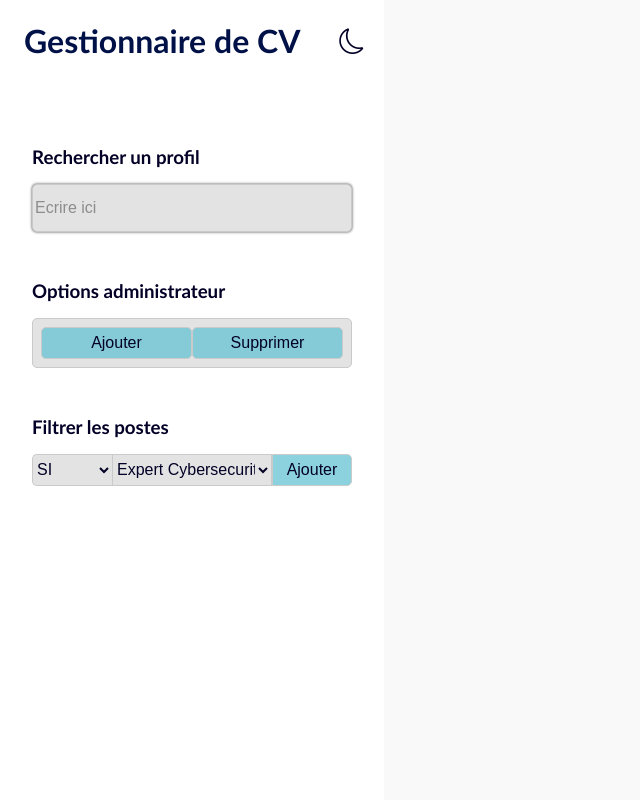
After one commit to AbderrahmanF/Projet_Web, a PHP site: page /html/leftNavbar.html in a window 1280 px wide. The commit adds this page. Shown: the whole page, without its empty margins (0-640 px from the left). Run offline with PHP 8.4, Linux system fonts and the light colour scheme.

Commit message:
update design

```diff
--- a/html/admin.html
+++ b/html/admin.html
@@ -11,13 +11,13 @@
 <body>
     <div class="option">
         <div class="flex column navbarRow">
-            <h2 class="is-title">Options administrateur</h1>
-                <div class="is-spaced-evenly">
-                    <button onclick="showAdder()" class="is-button is-admin">Ajouter</button>
-                    <!-- <button class="is-button is-admin">Modifier</button> -->
-                    <button class="is-button is-admin" onclick="deleteSelected()">Supprimer</button>
+            <h3 class="is-title">Options administrateur</h3>
+            <div class="is-spaced-evenly">
+                <button onclick="showAdder()" class="is-button is-admin">Ajouter</button>
+                <!-- <button class="is-button is-admin">Modifier</button> -->
+                <button class="is-button is-admin" onclick="deleteSelected()">Supprimer</button>
 
-                </div>
+            </div>
         </div>
     </div>
 </body>
--- a/html/ajouterUtilisateur.html
+++ b/html/ajouterUtilisateur.html
@@ -24,7 +24,7 @@
                 <input id="telephone" class="is-input" type="text" placeholder="Téléphone">
                 <!-- <label class="is-label" for="#courriel">Courriel</label> -->
                 <input id="courriel" class="is-input" type="text" placeholder="Courriel">
-                <div class="flex column gap-5 is-left">
+                <div class="flex column gap-5 is-left cent">
                     <p class="is-label" for="#pdf-file">
                         CV :
                     </p>
--- /dev/null
+++ b/html/leftNavbar.html
@@ -0,0 +1,70 @@
+<html lang="fr-FR">
+
+<head>
+    <meta charset="UTF-8">
+    <meta name="viewport" content="width=device-width, initial-scale=1.0">
+    <link rel="stylesheet" href="../style/root.css">
+    <link rel="stylesheet" href="https://cdn.jsdelivr.net/npm/bootstrap-icons@1.5.0/font/bootstrap-icons.css">
+    <script src="../js/app.js"></script>
+    <title>leftNavbar</title>
+</head>
+
+<body>
+    <div class="left-navbar">
+        <div class="first-row">
+            <h1 class="is-title-1">Gestionnaire de CV</h1>
+            <span class="apply-theme pointer" onclick="changeTheme()">
+                <i class="bi-moon icon"></i>
+                <i class="bi-sun icon is-hidden"></i>
+            </span>
+        </div>
+        <div class="row">
+            <div class="flex column navbarRow">
+                <h3 class="is-title">Rechercher un profil</h3>
+                <input type="search" class="is-input" oninput="filterCV()" name="serachBar" id="searchBar"
+                    placeholder="Ecrire ici">
+            </div>
+        </div>
+        <div class="row" id="admin-options">
+            <script src="../js/admin.js"></script>
+        </div>
+        <div class="row">
+            <div class="flex column navbarRow">
+                <h3 class="is-title">Filtrer les postes</h3>
+                <div class="is-centered">
+                    <select name="select-cat " id="select-cat" class="is-select" onchange="selectPoste()">
+                        <option class="is-option" value="SI">SI</option>
+                        <option class="is-option" value="RH">RH</option>
+                        <option class="is-option" value="Metier">Metier</option>
+                        <option class="is-option" value="Droit">Droit</option>
+                        <option class="is-option" value="Commercial">Commercial</option>
+                    </select>
+                    <select name="select-poste " id="select-poste" class="is-select">
+                        <option class="is-option SI" value="Expert Cybersecurite">Expert Cybersecurite</option>
+                        <option class="is-option SI" value="Expert Reseau">Expert Reseau</option>
+                        <option class="is-option SI" value="Developpeur">Developpeur</option>
+                        <option class="is-option SI" value="Manager">Manager</option>
+                        <option class="is-option SI" value="Support SI">Support SI</option>
+
+                        <option class="is-option RH" value="RH alternant/stagiaire">RH alternant/stagiaire</option>
+                        <option class="is-option RH" value="RH manager">RH manager</option>
+
+                        <option class="is-option Metier" value="Support client">Support client</option>
+                        <option class="is-option Droit" value="Service judiciaire">Service judiciaire</option>
+
+                        <option class="is-option Commercial" value="Strategie commerciale">Strategie commerciale
+                        </option>
+                        <option class="is-option Commercial" value="Vendeur">Vendeur</option>
+                    </select>
+                    <button class="submit-poste is-button pointer" onclick="addPoste(event)">Ajouter</button>
+                </div>
+            </div>
+        </div>
+        <div class="row">
+            <div id="filtre-poste">
+            </div>
+        </div>
+    </div>
+</body>
+
+</html>
--- a/js/app.js
+++ b/js/app.js
@@ -233,14 +233,35 @@ function selectAll() {
     let selectAll = document.querySelector('#select-all')
     let checked = selectAll.checked
     for (let i = 0; i < checkboxes.length; i++) {
-        checkboxes[i].checked = checked
+        if (checkboxes[i].parentElement.parentElement.style.display != 'none') {
+            checkboxes[i].checked = checked
+        }
     }
 }
 function deleteSelected() {
     let checkboxes = document.querySelectorAll('.checkbox')
+    persons = []
     for (let i = 0; i < checkboxes.length; i++) {
         if (checkboxes[i].checked) {
-            checkboxes[i].parentNode.parentNode.remove()
+            persons.push(checkboxes[i].getAttribute('personName'))
         }
     }
+    if (persons.length > 0) {
+        fetch('../php/delete.php', {
+            method: 'POST',
+            headers: {
+                'Content-Type': 'application/json'
+            },
+            body: JSON.stringify({ profiles: persons })
+        })
+            .then(response => response.text())
+            .then(data => {
+                alert(data);
+                // Optionnel : recharger la page pour refléter les changements
+                location.reload();
+            })
+            .catch(error => console.error('Erreur:', error));
+    } else {
+        alert('Veuillez sélectionner au moins un profil à supprimer.');
+    }
 }
--- a/js/list.js
+++ b/js/list.js
@@ -11,9 +11,11 @@ function getList() {
         var newImage = document.createElement("img")
         newImage.setAttribute("src", "../icons/profile.png")
         newImage.setAttribute("alt", "profile_picture")
+        newImage.setAttribute("class", "profile-picture")
         var checkbox = document.createElement("input")
         checkbox.setAttribute("type", "checkbox")
         checkbox.setAttribute("class", "checkbox")
+        checkbox.setAttribute("personName", people[i])
         div_option.appendChild(checkbox)
         var modif_icon = document.createElement("i")
         modif_icon.setAttribute("class", "icon bi-pencil-square pointer")
@@ -24,7 +26,7 @@ function getList() {
         div_option.appendChild(modif_icon)
         var div1 = document.createElement("div")
         var div1_1 = document.createElement("div")
-        div1_1.setAttribute('class', 'flex')
+        div1_1.setAttribute('class', 'flex center')
         var div1_2 = document.createElement("div")
         var name1 = document.createElement("p")
         var phone1 = document.createElement("p")
--- a/style/components.css
+++ b/style/components.css
@@ -132,8 +126,8 @@
 
 }
 
-input::placeholder {
-    color: var(--text-color);
+.is-input::placeholder {
+    color: #8d8d8d;
 }
 
 .is-input-connexion {
@@ -183,7 +177,7 @@ input::placeholder {
 }
 
 .is-button {
-    height: 2.5rem;
+    height: 2rem;
     font-size: var(--text-size);
     min-width: fit-content;
     width: 30%;
@@ -194,6 +188,7 @@ input::placeholder {
     /* border: 1px solid var(--button-color); */
     border: var(--border-option);
     color: var(--text-color);
+    font-size: var(--text-size);
 
     &:hover {
         background-color: var(--button-hover);
@@ -260,12 +255,7 @@ input::placeholder {
     font-size: var(--text-size);
 }
 
-.option {
-    margin: 0;
-    padding: 0;
-    width: 100%;
 
-}
 
 .pointer {
     cursor: pointer;
@@ -390,13 +367,6 @@ input::placeholder {
     background-color: #d0d1d1;
 }
 
-#filtre-poste {
-    width: 100%;
-    display: flex;
-    justify-content: flex-start;
-    flex-wrap: wrap;
-    gap: 2rem;
-}
 
 .sup-poste {
     width: 2rem;
@@ -464,11 +432,7 @@ input::placeholder {
     box-shadow: var(--box-shadow);
 }
 
-.navbarRow {
-    width: 100%;
-    align-items: flex-start;
-    height: fit-content;
-}
+
 
 .is-centered {
     width: 100%;
@@ -490,38 +454,15 @@ input::placeholder {
     align-items: center;
     /* gap: 1rem; */
     justify-content: space-evenly;
-    padding: .75rem;
+    padding: .5rem;
     width: 100%;
     background-color: var(--input-background);
     border: var(--border-option);
     border-radius: 5px;
 }
 
-.is-select {
-    border-radius: 5px 0 0 5px;
-    font-size: var(--text-size);
-    color: var(--text-color);
-    background-color: var(--input-background);
-    border: var(--border-option);
-    outline: none;
-    text-overflow: clip;
 
-    &#select-poste {
-        border-radius: 0px;
-        width: 50%;
-        /* border-: 1px 0px 1px 0px; */
-    }
 
-    &#select-cat {
-        width: 25%;
-        border-width: 1px 0px 1px 1px;
-    }
-}
-
-.submit-poste {
-    width: 25%;
-    border-radius: 0 5px 5px 0;
-}
 
 
 .cent {
--- /dev/null
+++ b/style/navbar.css
@@ -0,0 +1,80 @@
+.hide-navbar {
+    position: absolute;
+    display: flex;
+    justify-content: center;
+    align-items: center;
+    background-color: var(--navbar-color);
+    border: none;
+    width: 2rem;
+    height: 3rem;
+    top: calc(50% - 1.5rem);
+    left: calc(var(--navbar-width) - .5rem);
+    border-radius: 5px;
+    transition-duration: 400ms;
+}
+
+.navbar-hidden>.row {
+    display: none;
+}
+
+.navbarRow {
+    width: 100%;
+    align-items: flex-start;
+    height: fit-content;
+
+    /* select {
+        font-size: var(--text-size);
+    } */
+}
+
+#filtre-poste {
+    width: 100%;
+    display: flex;
+    justify-content: flex-start;
+    flex-wrap: wrap;
+    gap: 2rem;
+}
+
+#select-poste>.is-option {
+    display: none;
+
+    &.SI {
+        display: block;
+    }
+}
+
+.is-select {
+    border-radius: 5px 0 0 5px;
+    font-size: var(--text-size);
+    color: var(--text-color);
+    background-color: var(--input-background);
+    border: var(--border-option);
+    outline: none;
+    text-overflow: clip;
+    font-size: var(--text-size);
+    height: 2rem;
+
+    &#select-poste {
+        border-radius: 0px;
+        width: 50%;
+        /* border-: 1px 0px 1px 0px; */
+    }
+
+    &#select-cat {
+        width: 25%;
+        border-width: 1px 0px 1px 1px;
+    }
+}
+
+.submit-poste {
+    width: 25%;
+    border-radius: 0 5px 5px 0;
+    height: 2rem;
+    font-size: var(--text-size);
+}
+
+.option {
+    margin: 0;
+    padding: 0;
+    width: 100%;
+}
--- a/style/root.css
+++ b/style/root.css
@@ -1,6 +1,7 @@
 @import url(components.css);
 @import url(variables.css);
 @import url(CvList.css);
+@import url(navbar.css);
 
 .left-navbar {
     display: flex;
--- a/style/variables.css
+++ b/style/variables.css
@@ -1,8 +1,9 @@
 :root {
-    --background: linear-gradient(to right, #ffe7c4, #ffffff, #fffaf0);
+    --background: #f9f9f9;
+    /* linear-gradient(to right, #ffe7c4, #ffffff, #fffaf0); */
     --title-color: rgb(0, 17, 72);
     --text-color: rgb(2, 0, 38);
-    --text-size: 20px;
+    --text-size: 1rem;
     --box-background: white;
     --button-color: #68c4d4c4;
     --button-hover: #4bbdd1c4;
@@ -10,16 +11,20 @@
     --box-shadow: 0px 0px 27px 0px rgba(142, 136, 136, 0.75);
     --navbar-width: 30%;
     --navbar-color: white;
-    --list-background: #ffe2c4b4;
-    --list-hover: #f6d3b0bb;
-    --border-list: #4f4f4f;
+    --list-background: #f2f2f2;
+    /* #ffe2c4b4; */
+    --list-hover: #e2e2e2;
+    /* #f6d3b0bb; */
+    --border-list: #cbcbcb;
     --border-option: 1px solid rgb(202, 202, 202);
     --transition: 400ms;
     --input-background: #e3e3e3;
 }
 
 .is-dark {
-    --background: linear-gradient(to right, #0f2027, #203a43, #2c5364);
+    --background: #1d1d1d
+        /* linear-gradient(to right, #242424, #333333, #404040) */
+    ;
     --title-color: rgb(255, 255, 255);
     --text-color: rgb(255, 255, 255);
     --box-background: rgb(8, 8, 12);
@@ -28,9 +33,9 @@
     /* --option-background: #000000; */
     --box-shadow: 0px 0px 27px 0px rgba(142, 136, 136, 0.75);
     --navbar-width: 30%;
-    --navbar-color: rgb(8, 8, 12);
-    --list-background: #36446c5e;
-    --list-hover: #2a3c565e;
+    --navbar-color: rgb(13, 13, 13);
+    --list-background: #1111115e;
+    --list-hover: #0000005e;
     --border-option: 1px solid rgb(53, 53, 53);
     --border-list: #aaa;
     --transition: 400ms;
```
Also changed, not shown: other parts of style/components.css (+12 -23 lines), html/gestionnaire.html (deleted, +0 -124 lines), html/gestionnaire.php (added, +83 -0 lines), php/connexion.inc.php (added, +17 -0 lines), php/delete.php (added, +28 -0 lines), php/getProfiles.php (added, +9 -0 lines), style/CvList.css (+35 -10 lines).
